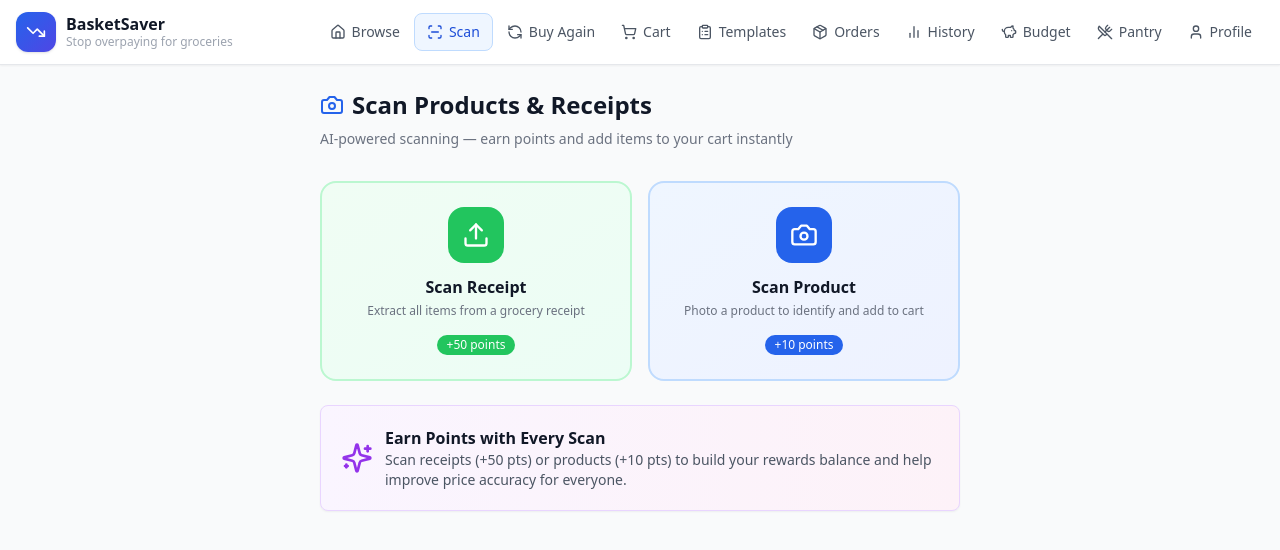
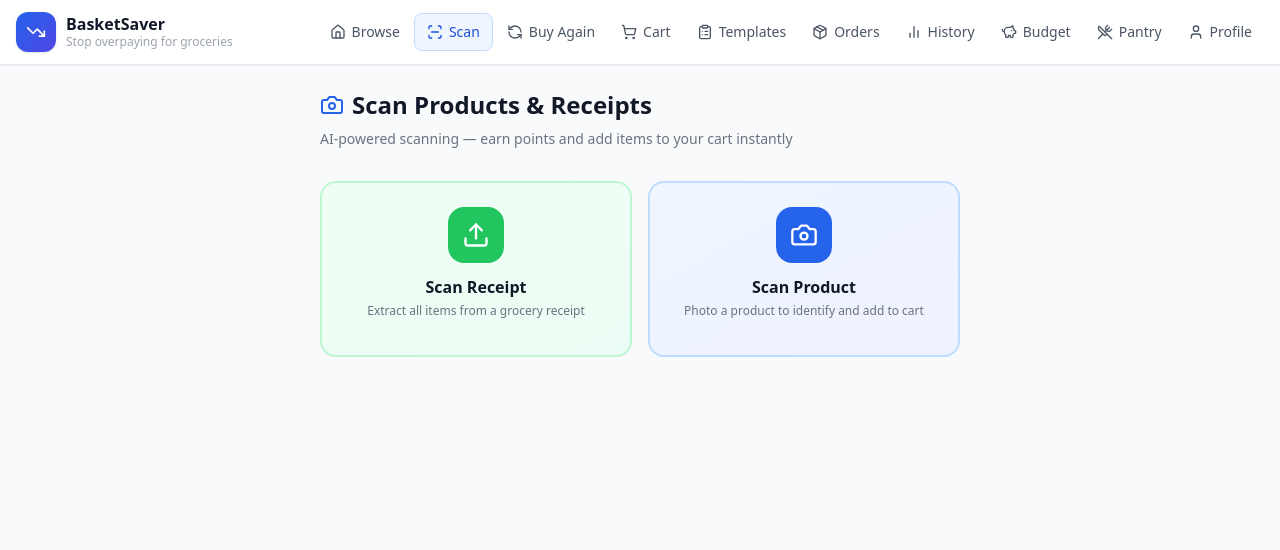
Before and after one commit to splainbryan-dev/basketsaver-two, a React (Vite) app: page /ScanProduct in a window 1280 px wide. Shown: the top 550 px of the page. Built offline with nearby package versions, Linux system fonts and the light colour scheme.

Commit message:
Update ScanProduct.jsx

```diff
--- a/src/pages/ScanProduct.jsx
+++ b/src/pages/ScanProduct.jsx
@@ -6,22 +6,11 @@
 import { useState, useRef } from "react";
 import { useNavigate } from "react-router-dom";
 import { createPageUrl } from "@/utils";
-import { Camera, Upload, Loader2, CheckCircle2, AlertCircle, Sparkles, Package, Plus } from "lucide-react";
+import { Camera, Upload, Loader2, CheckCircle2, AlertCircle, Package, Plus } from "lucide-react";
 import { Card, CardContent, CardHeader, CardTitle } from "@/components/ui/card";
-import { Badge } from "@/components/ui/badge";
 import { Button } from "@/components/ui/button";
 
-const REWARDS_KEY = "basketsaver_rewards";
 
-function addPoints(type) {
-  const r = JSON.parse(localStorage.getItem(REWARDS_KEY) || "{}");
-  const pts = type === "receipt" ? 50 : 10;
-  r.total_points = (r.total_points || 0) + pts;
-  if (type === "receipt") r.receipts_scanned = (r.receipts_scanned || 0) + 1;
-  else r.products_contributed = (r.products_contributed || 0) + 1;
-  localStorage.setItem(REWARDS_KEY, JSON.stringify(r));
-  return pts;
-}
 
 function addToCart(product) {
   const cart = JSON.parse(localStorage.getItem("cart") || "[]");
@@ -98,7 +87,6 @@ export default function ScanProduct() {
   const [results, setResults]             = useState([]);
   const [error, setError]                 = useState(null);
   const [success, setSuccess]             = useState(false);
-  const [pointsEarned, setPointsEarned]   = useState(0);
   const [addedIds, setAddedIds]           = useState({});
 
   const handleFileSelect = async (e, scanMode) => {
@@ -126,10 +114,6 @@ export default function ScanProduct() {
 
       const items = Array.isArray(parsed) ? parsed : [parsed];
       setResults(items);
-
-      // Award points
-      const pts = addPoints(scanMode);
-      setPointsEarned(pts);
       setSuccess(true);
     } catch (err) {
       console.error("Scan error:", err);
@@ -159,7 +143,6 @@ export default function ScanProduct() {
     setResults([]);
     setError(null);
     setSuccess(false);
-    setPointsEarned(0);
     setAddedIds({});
     if (fileInputRef.current)    fileInputRef.current.value = "";
     if (productInputRef.current) productInputRef.current.value = "";
@@ -195,7 +178,6 @@ export default function ScanProduct() {
               </div>
               <h3 className="font-bold text-gray-900 mb-1">Scan Receipt</h3>
               <p className="text-xs text-gray-500 mb-3">Extract all items from a grocery receipt</p>
-              <Badge className="bg-green-500 text-white">+50 points</Badge>
             </div>
           </label>
 
@@ -214,7 +196,6 @@ export default function ScanProduct() {
               </div>
               <h3 className="font-bold text-gray-900 mb-1">Scan Product</h3>
               <p className="text-xs text-gray-500 mb-3">Photo a product to identify and add to cart</p>
-              <Badge className="bg-blue-600 text-white">+10 points</Badge>
             </div>
           </label>
         </div>
@@ -255,10 +236,9 @@ export default function ScanProduct() {
             <div className="flex items-center gap-2 text-green-600">
               <CheckCircle2 className="w-5 h-5" />
               <span className="font-semibold">
-                Found {results.length} item{results.length !== 1 ? "s" : ""} · +{pointsEarned} points earned!
+                Found {results.length} item{results.length !== 1 ? "s" : ""}
               </span>
             </div>
-            <button onClick={() => navigate(createPageUrl("Rewards"))} className="text-xs text-purple-600 underline">View rewards</button>
           </div>
 
           <div className="space-y-2">
@@ -317,22 +297,7 @@ export default function ScanProduct() {
         </div>
       )}
 
-      {/* Points info at bottom */}
-      {!previewUrl && (
-        <Card className="bg-gradient-to-r from-purple-50 to-pink-50 border-purple-200">
-          <CardContent className="p-5">
-            <div className="flex items-center gap-3">
-              <Sparkles className="w-8 h-8 text-purple-600 flex-shrink-0" />
-              <div>
-                <p className="font-semibold text-gray-900">Earn Points with Every Scan</p>
-                <p className="text-sm text-gray-600">
-                  Scan receipts (+50 pts) or products (+10 pts) to build your rewards balance and help improve price accuracy for everyone.
-                </p>
-              </div>
-            </div>
-          </CardContent>
-        </Card>
-      )}
+
     </div>
   );
 }
```
